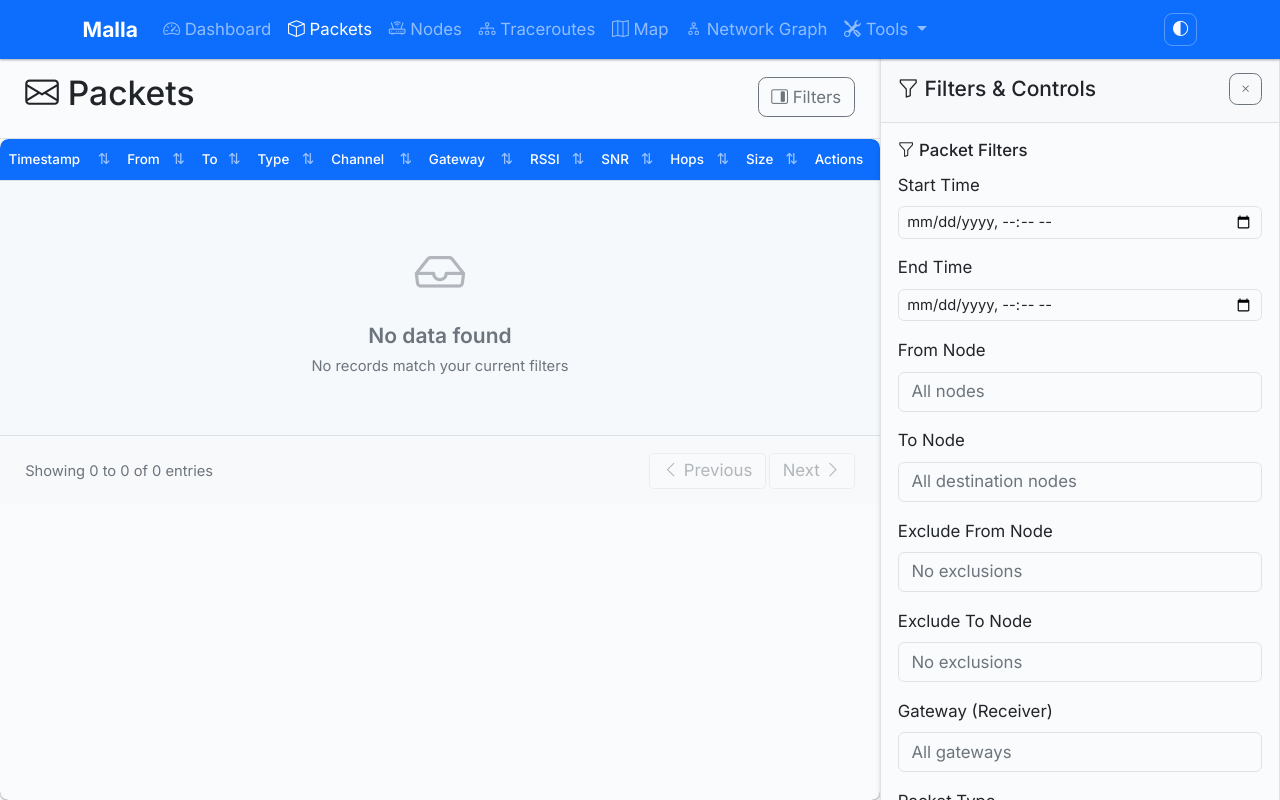
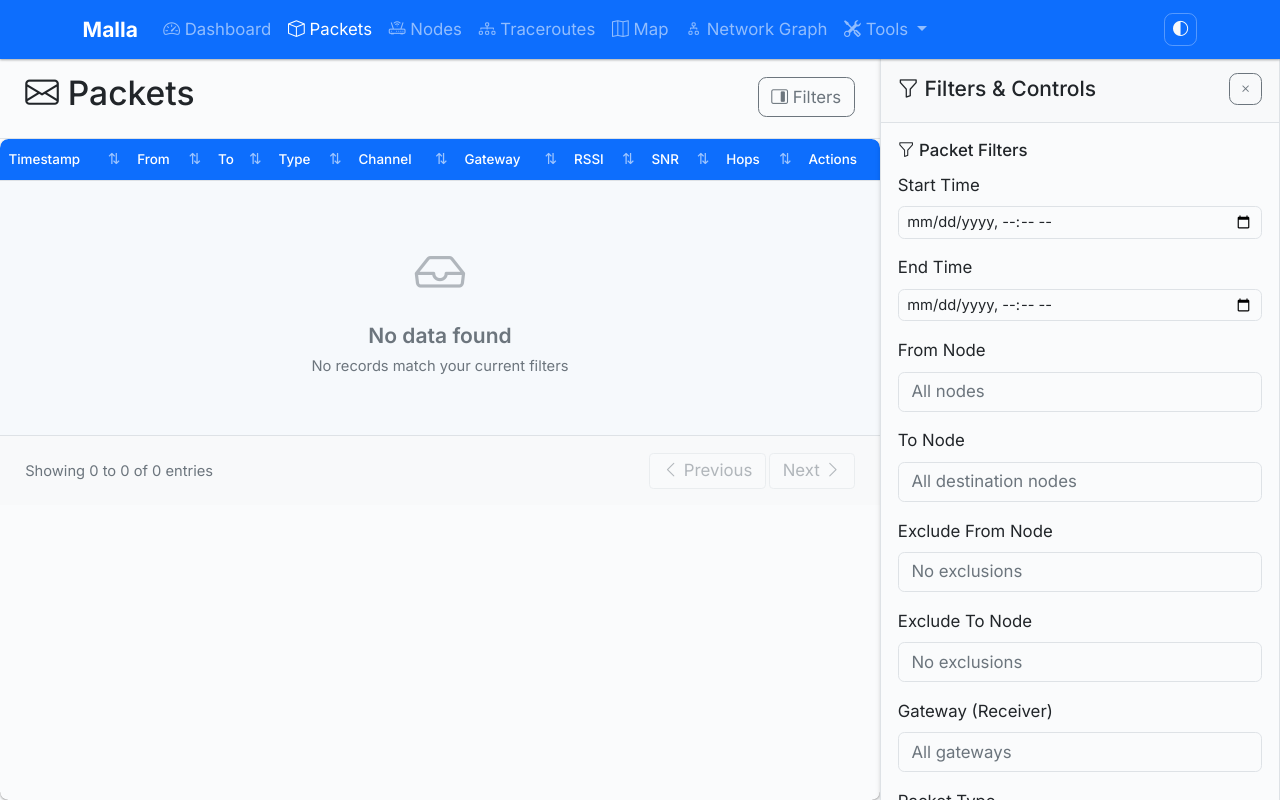
Before and after one commit to zenitraM/malla, a Flask app: page /packets in a window 1280 px wide. Run offline with Flask 3, Linux system fonts and the light colour scheme; data that the repository does not hold is empty; some libraries are stand-ins or nearby versions.

Commit message:
Remove packet size column and sorting

```diff
--- a/src/malla/routes/api_routes.py
+++ b/src/malla/routes/api_routes.py
@@ -1370,15 +1370,6 @@ def api_packets_data():
                         1 if gateway_id and gateway_id != "Unknown" else 0
                     )
 
-            # Handle size display and sorting
-            size_display = packet.get("payload_length", 0)
-            size_sort_value = size_display
-
-            if group_packets and packet.get("avg_payload_length"):
-                size_display = f"{packet['avg_payload_length']:.1f} B avg"
-                size_sort_value = packet["avg_payload_length"]
-            elif size_display:
-                size_display = f"{size_display} B"
 
             # Handle RSSI/SNR/Hops for grouped packets
             rssi_display = packet.get("rssi")
@@ -1409,8 +1400,6 @@ def api_packets_data():
                 "rssi": rssi_display,
                 "snr": snr_display,
                 "hops": hops_display,
-                "size": size_display,
-                "size_sort_value": size_sort_value,
                 "mesh_packet_id": packet.get("mesh_packet_id"),
                 "is_grouped": group_packets,
                 "channel": packet.get("channel_id") or "Unknown",
--- a/src/malla/templates/packets.html
+++ b/src/malla/templates/packets.html
@@ -458,19 +458,7 @@ document.addEventListener('DOMContentLoaded', function() {
                     return `<span class="text-muted">N/A</span>`;
                 }
             },
-            {
-                key: 'size',
-                title: 'Size',
-                sortable: true,
-                render: (value, row) => {
-                    if (row.is_grouped) {
-                        return value ? `<small class="text-info">${value}</small>` : `<span class="text-muted">N/A</span>`;
-                    } else {
-                        return value ? `<small>${value}</small>` : `<span class="text-muted">N/A</span>`;
-                    }
-                }
-            }
-        ],
+          ],
 
         // Final columns that are always at the end
         actions: [
@@ -517,7 +505,7 @@ document.addEventListener('DOMContentLoaded', function() {
     // Function to determine which default columns to exclude for specific packet types
     function getExcludedDefaultColumns(portnum) {
         const exclusions = {
-            'TEXT_MESSAGE_APP': ['size']  // Hide size column for text messages
+            // No column exclusions currently needed
         };
         return exclusions[portnum] || [];
     }
```
Also changed, not shown: tests/e2e/test_packets_filters_e2e.py (+0 -15 lines).
